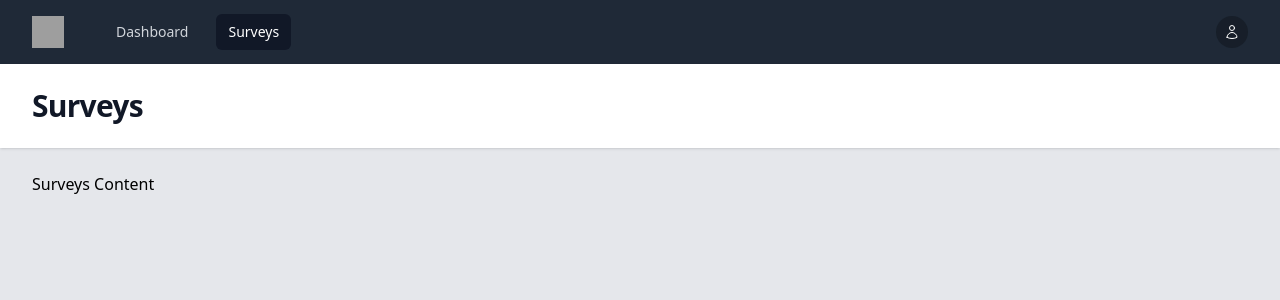
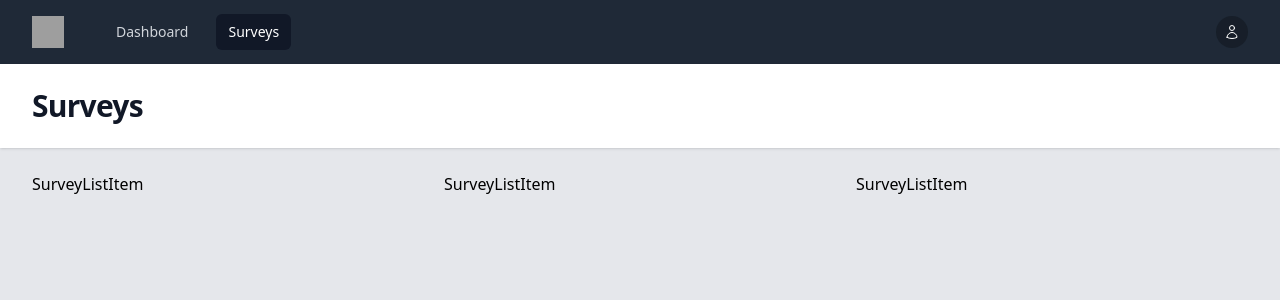
Before and after one commit to rvaldez20/laravel-react-app, a React (Vite) app in the folder react/: page /surveys in a window 1280 px wide. Shown: the top 300 px of the page. Built offline with nearby package versions, Linux system fonts and the light colour scheme; grey boxes are pictures that could not be loaded.

Commit message:
[ADD] create temporaly data of surveys and use in useContext

```diff
--- a/react/src/components/DefaultLayout.jsx
+++ b/react/src/components/DefaultLayout.jsx
@@ -2,7 +2,7 @@
 import { Disclosure, Menu, Transition } from '@headlessui/react'
 import { Bars3Icon, BellIcon, UserIcon, XMarkIcon } from '@heroicons/react/24/outline'
 import { NavLink, Navigate, Outlet } from 'react-router-dom'
-import { userStateContext } from '../contexts/ContextProvider'
+import { useStateContext } from '../contexts/ContextProvider'
 
 // const user = {
 //   name: 'Tom Cook',
@@ -21,7 +21,7 @@
 
 export default function DefaultLayout() {
   //? Context
-  const { currentUser, userToken } = userStateContext()
+  const { currentUser, userToken } = useStateContext()
 
   if(!userToken) {
     return <Navigate to='login' />
--- a/react/src/components/GuestLayout.jsx
+++ b/react/src/components/GuestLayout.jsx
@@ -1,11 +1,11 @@
 import { Navigate, Outlet } from 'react-router-dom';
-import { userStateContext } from '../contexts/ContextProvider';
+import { useStateContext } from '../contexts/ContextProvider';
 
 
 
 export default function GuestLayout() {
   //? Context
-  const { currentUser, userToken } = userStateContext()
+  const { userToken } = useStateContext()
 
   if(userToken) {
     return <Navigate to="/" />
--- a/react/src/contexts/ContextProvider.jsx
+++ b/react/src/contexts/ContextProvider.jsx
@@ -8,6 +8,174 @@
   setUserToken: () => {},
 })
 
+const tmpSurveys = [
+  {
+    "id": 1,
+    "image_url": "https:\/\/api.yoursurveys.xyz\/images\/vJutXzn02CDwdOyh.png",
+    "title": "TheCodeholic YouTube channel",
+    "slug": "thecodeholic-youtube-channel",
+    "status": true,
+    "description": "My name is Zura.<br>I am Web Developer with 9+ years of experience, free educational content creator, CTO, Lecturer and father of two wonderful daughters.<br><br>The purpose of the channel is to share my several years of experience with beginner developers.<br>Teach them what I know and make my experience as a lesson for others.",
+    "created_at": "2022-01-07 13:23:41",
+    "updated_at": "2022-01-18 16:34:19",
+    "expire_date": "2022-01-23",
+    "questions": [
+      {
+        "id": 15,
+        "type": "text",
+        "question": "From which country are you?",
+        "description": null
+      },
+      {
+        "id": 16,
+        "type": "checkbox",
+        "question": "Which language videos do you want to see on my channel?",
+        "description": "Lorem ipsum dolor sit amet, consectetur adipisicing elit. Assumenda cumque earum eos esse est ex facilis, iure laboriosam maiores neque nesciunt nulla placeat praesentium quae quos ratione, recusandae totam velit!",
+        "data": {
+          "options": [
+            {
+              "uuid": "8ee03188-9e7e-44e5-9176-7574c0beec6f",
+              "text": "JavaScript"
+            },
+            {
+              "uuid": "fe9497f2-8f05-4c82-9586-26e36736fa9e",
+              "text": "PHP"
+            },
+            {
+              "uuid": "db0f194c-d32d-4e19-929e-08f7b4e2bcc0",
+              "text": "HTML + CSS"
+            },
+            {
+              "uuid": "93273c4c-ac8f-432e-b847-e467df64ab9c",
+              "text": "All of the above"
+            },
+            {
+              "uuid": "d54818a7-ad7e-4b69-9287-16a8dc50a6cb",
+              "text": "Everything Zura thinks will be good"
+            }
+          ]
+        }
+      },
+      {
+        "id": 17,
+        "type": "select",
+        "question": "Which PHP framework videos do you want to see on my channel?",
+        "description": "Lorem ipsum dolor sit amet, consectetur adipisicing elit. Assumenda cumque earum eos esse est ex facilis, iure laboriosam maiores neque nesciunt nulla placeat praesentium quae quos ratione, recusandae totam velit!",
+        "data": {
+          "options": [
+            {
+              "uuid": "fb907cfe-b7a1-4b24-86fb-03f9c44aa710",
+              "text": "Laravel"
+            },
+            {
+              "uuid": "e2629262-93ca-4a7a-8129-19c765664a04",
+              "text": "Yii2"
+            },
+            {
+              "uuid": "9a11a425-d9fe-4fe9-86af-bb814e3d9271",
+              "text": "Codeigniter"
+            },
+            {
+              "uuid": "484268b1-d3aa-47f8-a185-356ed48e50fe",
+              "text": "Symfony"
+            }
+          ]
+        }
+      },
+      {
+        "id": 18,
+        "type": "radio",
+        "question": "Which Laravel Framework do you love most?",
+        "description": "Lorem ipsum dolor sit amet, consectetur adipisicing elit. Assumenda cumque earum eos esse est ex facilis, iure laboriosam maiores neque nesciunt nulla placeat praesentium quae quos ratione, recusandae totam velit!",
+        "data": {
+          "options": [
+            {
+              "uuid": "c02e50e6-5ebf-4344-9822-baa16502dbdb",
+              "text": "Laravel 5"
+            },
+            {
+              "uuid": "90a15aae-ef4c-4d04-aa05-8e840d4a2ded",
+              "text": "Laravel 6"
+            },
+            {
+              "uuid": "93c64532-c1eb-4bfd-bd00-ab51cafdee78",
+              "text": "Laravel 7"
+            },
+            {
+              "uuid": "51f6a704-7a86-47a4-9b2d-72bb026a3371",
+              "text": "Laravel 8"
+            }
+          ]
+        }
+      },
+      {
+        "id": 19,
+        "type": "checkbox",
+        "question": "What type of projects do you want to see on my channel built with Laravel?",
+        "description": "Lorem ipsum dolor sit amet, consectetur adipisicing elit. Assumenda cumque earum eos esse est ex facilis, iure laboriosam maiores neque nesciunt nulla placeat praesentium quae quos ratione, recusandae totam velit!",
+        "data": {
+          "options": [
+            {
+              "uuid": "c5519ab0-3282-4758-a34b-506052bf1342",
+              "text": "REST API"
+            },
+            {
+              "uuid": "dfbbc0af-8fff-44ae-be36-e85270041729",
+              "text": "E-commerce"
+            },
+            {
+              "uuid": "6940c122-505f-4d9d-a103-472f923fad94",
+              "text": "Real Estate"
+            },
+            {
+              "uuid": "2b3c12a4-8f3c-4276-ae59-4e9d55e849be",
+              "text": "All of the above"
+            }
+          ]
+        }
+      },
+      {
+        "id": 22,
+        "type": "textarea",
+        "question": "What do you think about TheCodeholic channel?",
+        "description": "Write your honest opinion. Everything is anonymous.",
+        "data": []
+      },
+      {
+        "id": 23,
+        "type": "text",
+        "question": "Which channel is your favorite one?",
+        "description": null,
+        "data": []
+      }
+    ]
+  },
+  {
+    "id": 2,
+    "image_url": "https:\/\/api.yoursurveys.xyz\/images\/gjIHElz4aKrL0nT0.png",
+    "title": "React",
+    "slug": "react",
+    "status": true,
+    "description": "React makes it painless to create interactive UIs. Design simple views for each state in your application, and React will efficiently update and render just the right components when your data changes.",
+    "created_at": "2022-01-07 08:50:40",
+    "updated_at": "2022-01-07 13:37:37",
+    "expire_date": "2022-02-01",
+    "questions": []
+  },
+  {
+    "id": 3,
+    "image_url": "https:\/\/api.yoursurveys.xyz\/images\/WPfzo0g66huUYYwR.png",
+    "title": "Laravel 9",
+    "slug": "laravel-9",
+    "status": true,
+    "description": "Laravel is a web application framework with expressive, elegant syntax. We\u2019ve already laid the foundation \u2014 freeing you to create without sweating the small things.",
+    "created_at": "2022-01-07 13:28:56",
+    "updated_at": "2022-01-07 13:28:56",
+    "expire_date": "2022-01-20",
+    "questions": []
+  },
+]
+
 export const ContextProvider = ({ children }) => {
   const [currentUser, setCurrentUser] = useState({
     name: 'Tom Cook',
@@ -16,6 +184,7 @@
     'https://images.unsplash.com/photo-1472099645785-5658abf4ff4e?ixlib=rb-1.2.1&ixid=eyJhcHBfaWQiOjEyMDd9&auto=format&fit=facearea&facepad=2&w=256&h=256&q=80',
   })
   const [userToken, setUserToken] = useState('1234')
+  const [surveys, setSurveys] = useState(tmpSurveys)
 
   return(
     <StateContext.Provider value={{
@@ -23,10 +192,11 @@
       setCurrentUser,
       userToken,
       setUserToken,
+      surveys,
     }}>
       { children }
     </StateContext.Provider>
   )
 }
 
-export const userStateContext = () => useContext(StateContext);
+export const useStateContext = () => useContext(StateContext);
--- a/react/src/views/Surveys.jsx
+++ b/react/src/views/Surveys.jsx
@@ -1,11 +1,21 @@
-import PageComponent from "../components/PageComponent";
+import PageComponent from '../components/PageComponent';
+import SurveyListItem from '../components/SurveyListItem';
+import { useStateContext } from '../contexts/ContextProvider';
 
 
 export default function Surveys() {
+  //? Context
+  const { surveys } = useStateContext()
+  console.log(surveys)
+
   return (
     <>
       <PageComponent title="Surveys">
-        Surveys Content
+        <div className="grid grid-cols-1 gap-5 sm:grid-cols-2 md:grid-cols-3">
+          {surveys.map(survey => (
+            <SurveyListItem survey={survey} key={survey.id} />
+          ))}
+        </div>
       </PageComponent>
     </>
   )
```
